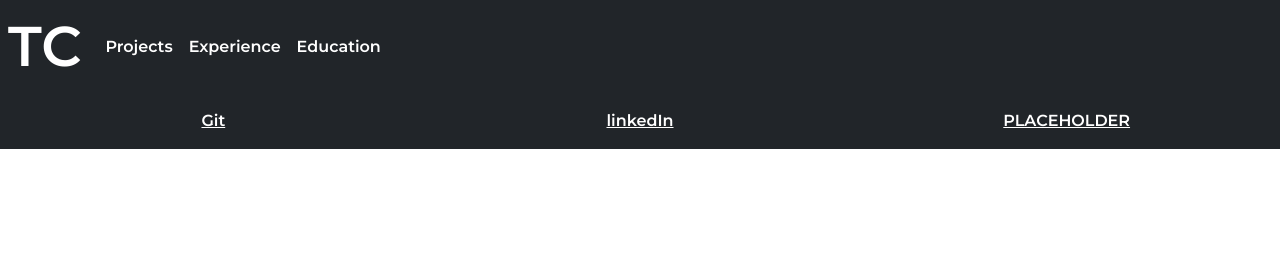
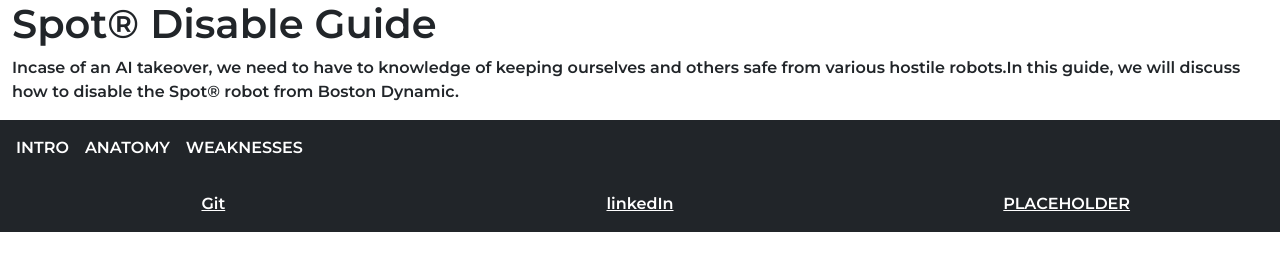
Before and after one commit to 0Thomas1/2350A3, a plain HTML site: page index.html in a window 1280 px wide. Drawn offline with Linux system fonts and the light colour scheme.

Commit message:
add title

```diff
--- a/index.html
+++ b/index.html
@@ -10,19 +10,23 @@
 <body>
     <div class="wrapper">
         <!-- https://stackoverflow.com/questions/63082529/how-to-properly-introduce-a-light-dark-mode-in-bootstrap    DARK MODE TUTOR -->
+        <div class="container-fluid">
+            <h1>Spot® Disable Guide</h1>
+            <p>Incase of an AI takeover, we need to have to knowledge of keeping ourselves and others safe from various hostile robots.In this guide, we will discuss how to disable the Spot® robot from Boston Dynamic.</p>
+        </div>
         <nav class="navbar navbar-expand-md bg-dark  w-100 p-2 sticky-top">
-            <a class="navbar-brand" href="#">
-                <span class="text-white display-4">TC</span>
-            </a>
+
             <div class="collapse navbar-collapse" id="navCollapse">
                 <div class="navbar-nav">
-                    <a class="nav-link text-white" href="#projects">Projects</a>
-                    <a class="nav-link text-white" href="#experience">Experience</a>
-                    <a class="nav-link text-white" href="#education">Education</a>
+                    <a class="nav-link text-white" href="#projects">INTRO</a>
+                    <a class="nav-link text-white" href="#experience">ANATOMY</a>
+                    <a class="nav-link text-white" href="#education">WEAKNESSES</a>
                 </div>
             </div>
         </nav>
+        <div class="">
 
+        </div>
 
         <footer class="container-fluid bg-dark m-0 py-3 text-center">
             <div class="row">
```
